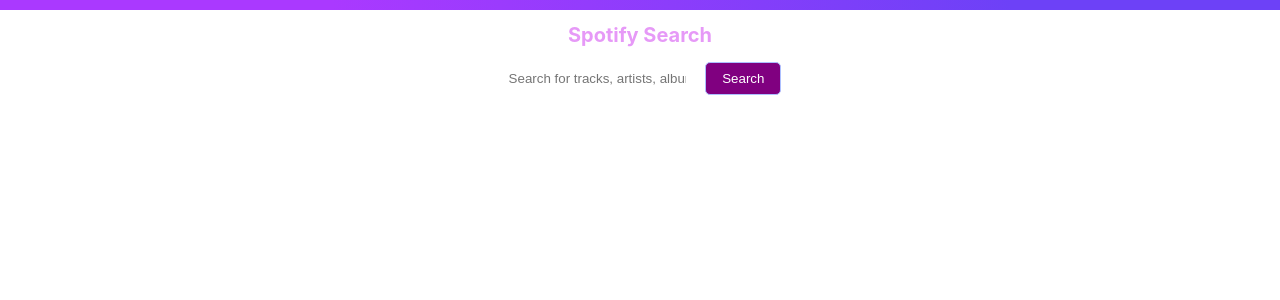
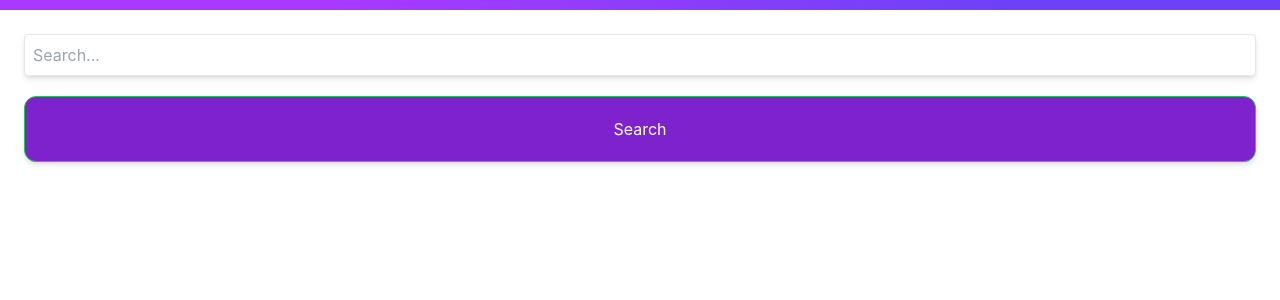
Before and after one commit to DHBuild002/jammmin-playlist-creation-tool, a React (Create React App) app: page /search in a window 1280 px wide. Shown: the top 300 px of the page. Built offline with nearby package versions, Linux system fonts and the light colour scheme.

Commit message:
Tailwind Integration - AI Component for Search module

```diff
--- a/package.json
+++ b/package.json
@@ -50,7 +50,8 @@
     ]
   },
   "devDependencies": {
-    "concurrently": "^8.2.2"
+    "concurrently": "^8.2.2",
+    "tailwindcss": "^3.4.13"
   },
   "proxy": "http://localhost:3001"
 }
--- a/src/App.css
+++ b/src/App.css
@@ -1,3 +1,8 @@
+/* Tailwind Integration */
+@tailwind base;
+@tailwind components;
+@tailwind utilities;
+
 .App {
   text-align: center;
 }
--- a/src/App.js
+++ b/src/App.js
@@ -71,10 +71,7 @@
 
   // // Set the initial state of tracks
   const [tracks] = useState([]);
-  // ]);
-  // const [playlistName, setPlaylistName] = useState("");
 
-  // Track pageload state for Header Text
   // Search State
   const [isInitialLoad, setIsInitialLoad] = useState(true);
   const [searchResults, setSearchResults] = useState([]);
@@ -178,7 +175,7 @@
           </div>
         </div>
       ) : (
-        ""
+        " "
       )}
     </div>
   );
--- a/src/components/Search.js
+++ b/src/components/Search.js
@@ -62,16 +62,19 @@
   // };
 
   return (
-    <div className="search">
-      <h1 className="search-h1">Spotify Search</h1>
-      <div className="search-controls">
+    <div className="w-full p-6 flex flex-col flow-start">
+      <div className="mb-5">
         <input
           type="text"
-          placeholder="Search for tracks, artists, albums..."
-          value={query}
-          onChange={(e) => setQuery(e.target.value)}
+          className="w-full p-2 border rounded shadow-md"
+          placeholder="Search..."
         />
-        <button type="submit" onClick={handleSearch}>
+      </div>
+      <div className="w-full">
+        <button
+          onClick={handleSearch}
+          className="w-full bg-purple-700 border-green-500 text-white p-5 rounded-xl shadow-md hover:bg-purple-600 transition-all duration-300 ease-in-out"
+        >
           Search
         </button>
       </div>
--- /dev/null
+++ b/tailwind.config.js
@@ -0,0 +1,8 @@
+/** @type {import('tailwindcss').Config} */
+module.exports = {
+  content: ["./src/**/*.{html,js}"],
+  theme: {
+    extend: {},
+  },
+  plugins: [],
+};
```
Also changed, not shown: src/components/Playlist.js (+0 -99 lines), 1 other file (tests, documents, lock files or other folders).
